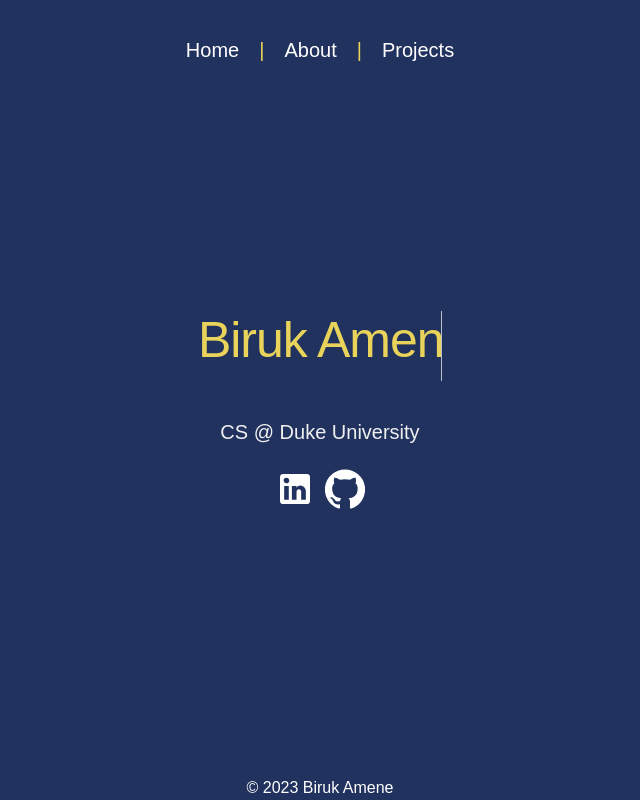
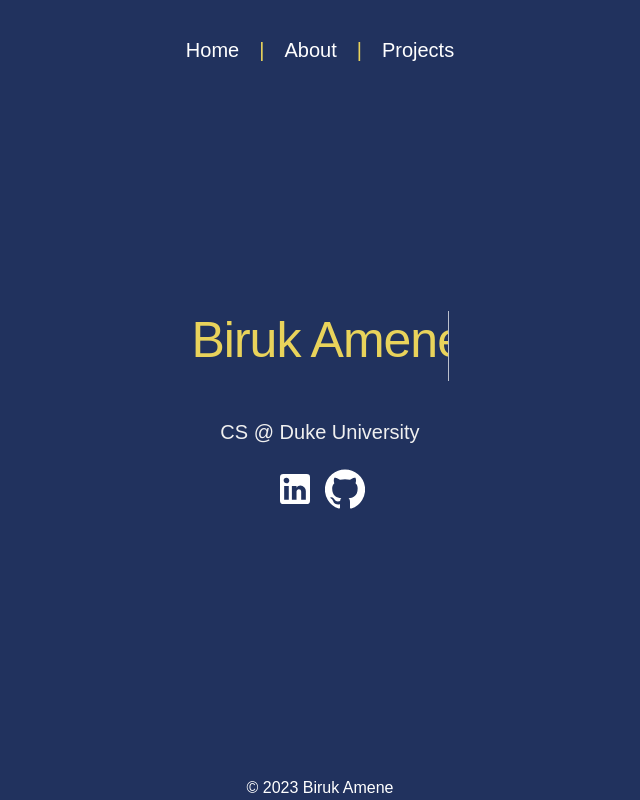
Before and after one commit to bsamene/biruk-portfolio, a React (Create React App) app: page /biruk-portfolio/homepage in a window 1280 px wide. Shown: the whole page, without its empty margins (320-960 px from the left). Built offline with nearby package versions, Linux system fonts and the light colour scheme.

Commit message:
reseting type width and slightly increasing duration

```diff
--- a/src/styles/Home.css
+++ b/src/styles/Home.css
@@ -38,13 +38,13 @@
     letter-spacing: -1px;
     padding-bottom: 50px;
     animation:
-    typing 1s steps(14, end) 1s 1 normal both,
+    typing 1.2s steps(14, end) 1s 1 normal both,
     blink-caret 0.5s linear infinite;
 }
 
 @keyframes typing {
   from { width: 0 }
-  to { width: 19% }
+  to { width: 20% }
 }
 
 
```
